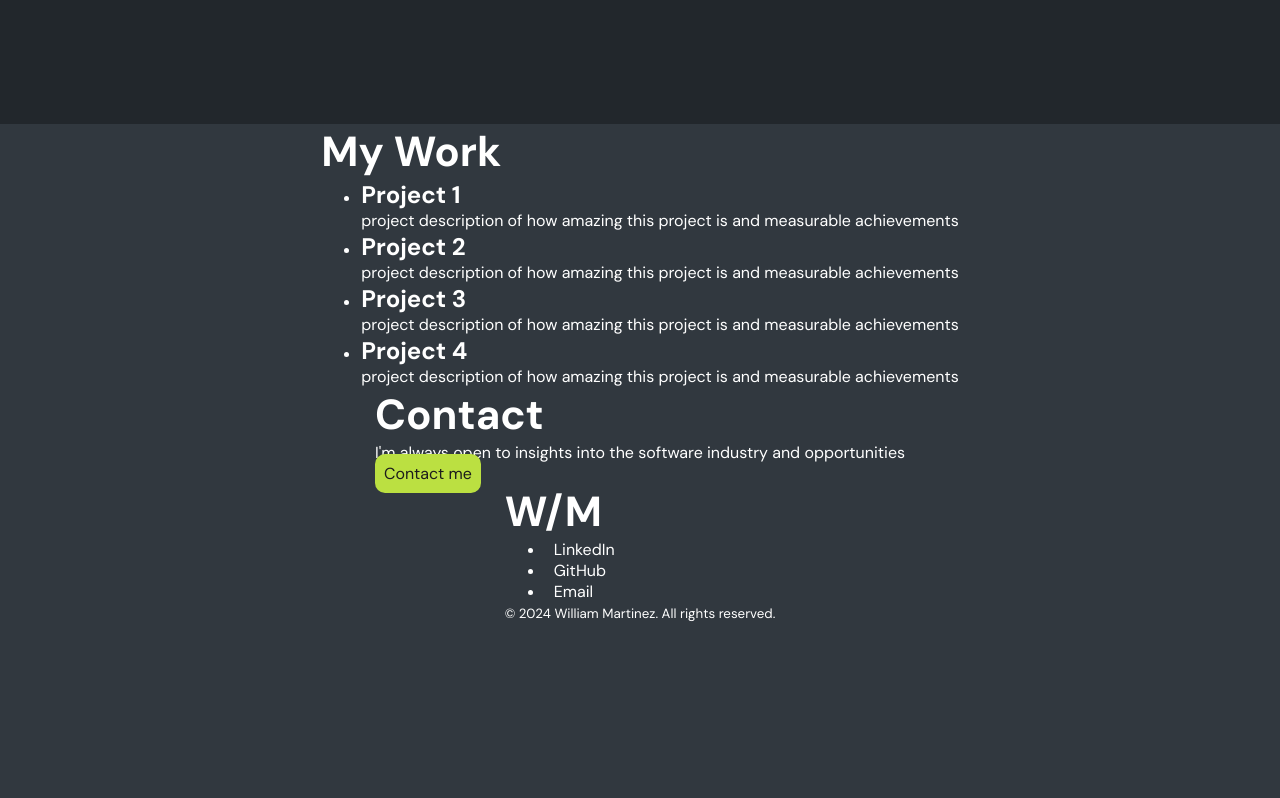
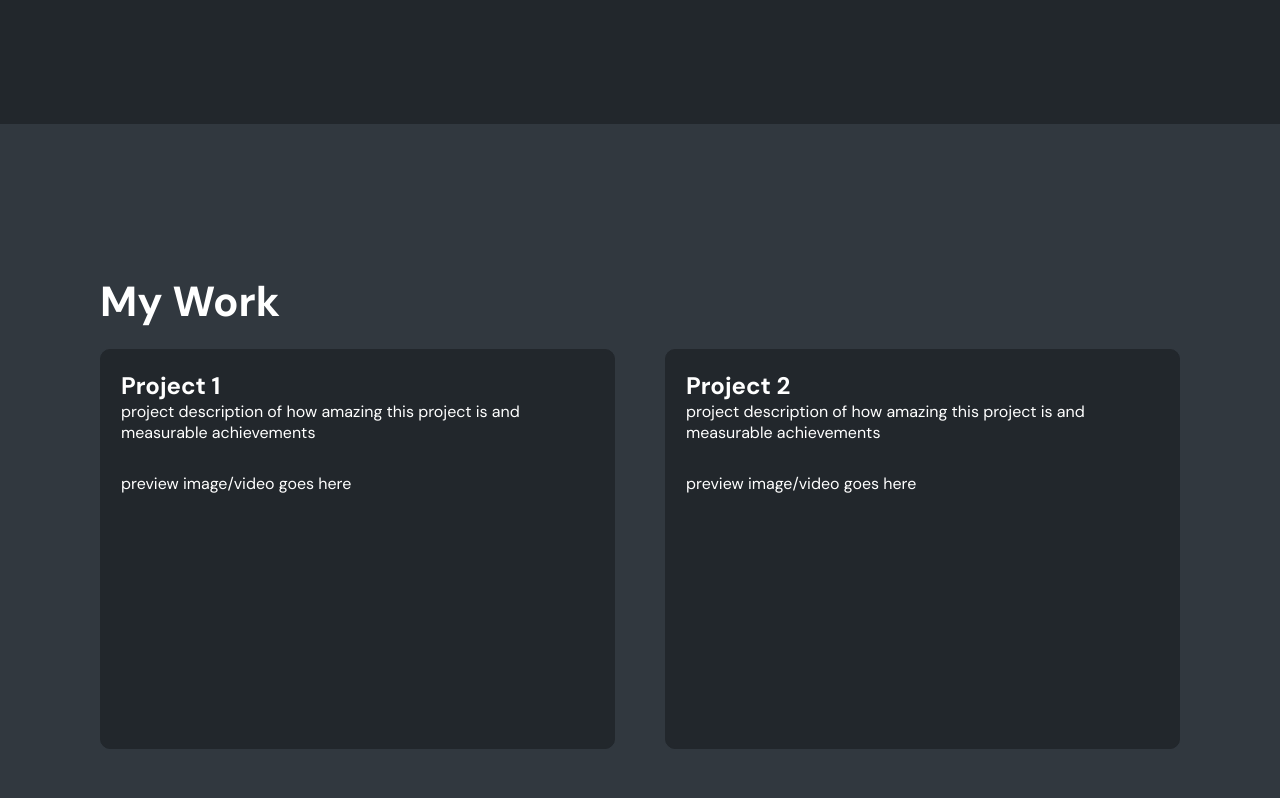
Before and after one commit to wrfmartinez/portfolio, a React (Vite) app: page / in a window 1280 px wide. Shown: the part 1440-2238 px from the top of the page. Before the commit the page ends 2063 px from the top, so only its background shows below. Built offline with nearby package versions, Linux system fonts and the light colour scheme.

Commit message:
Style projects section of portfolio

```diff
--- a/src/App.css
+++ b/src/App.css
@@ -296,3 +296,32 @@ nav {
     justify-content: center;
   }
 }
+
+/* PROJECTS */
+#projects {
+  padding: 150px 100px;
+  width: 100%;
+  display: flex;
+  flex-direction: column;
+  gap: 20px;
+}
+
+.projects__list {
+  display: grid;
+  grid-template-columns: repeat(2, 1fr);
+  gap: 50px;
+  list-style: none;
+  padding: 0;
+}
+
+.project__item {
+  background-color: #22272c;
+  border: 1px solid #22272c;
+  border-radius: 10px;
+  height: 400px;
+  padding: 20px 20px;
+}
+
+.project__img {
+  margin-top: 30px;
+}
--- a/src/components/Projects.jsx
+++ b/src/components/Projects.jsx
@@ -5,6 +5,7 @@ function Projects() {
       <li className="project__item" key={idx}>
         <h3 className='project__name'>{project.name}</h3>
         <p className='project__desc'>{project.desc}</p>
+        <p className='project__img'>preview image/video goes here</p>
       </li>
     )
 
```
